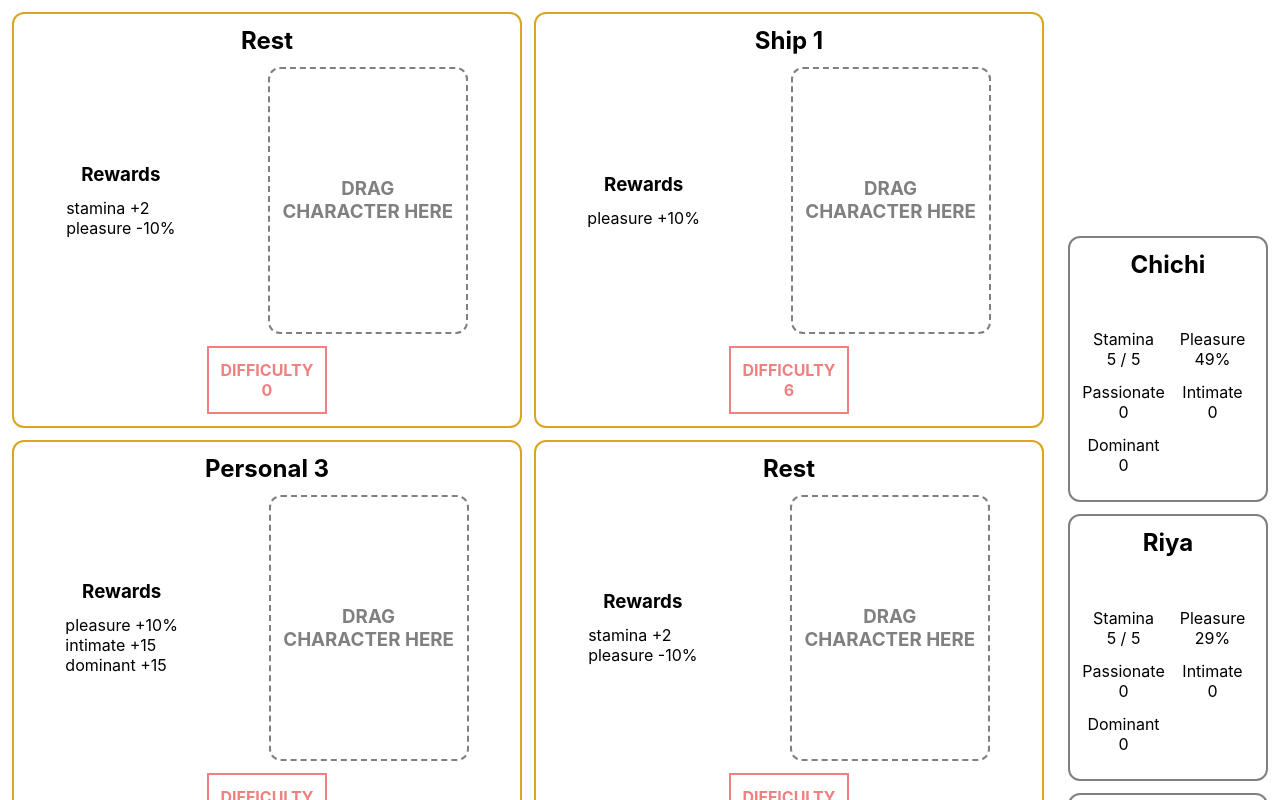
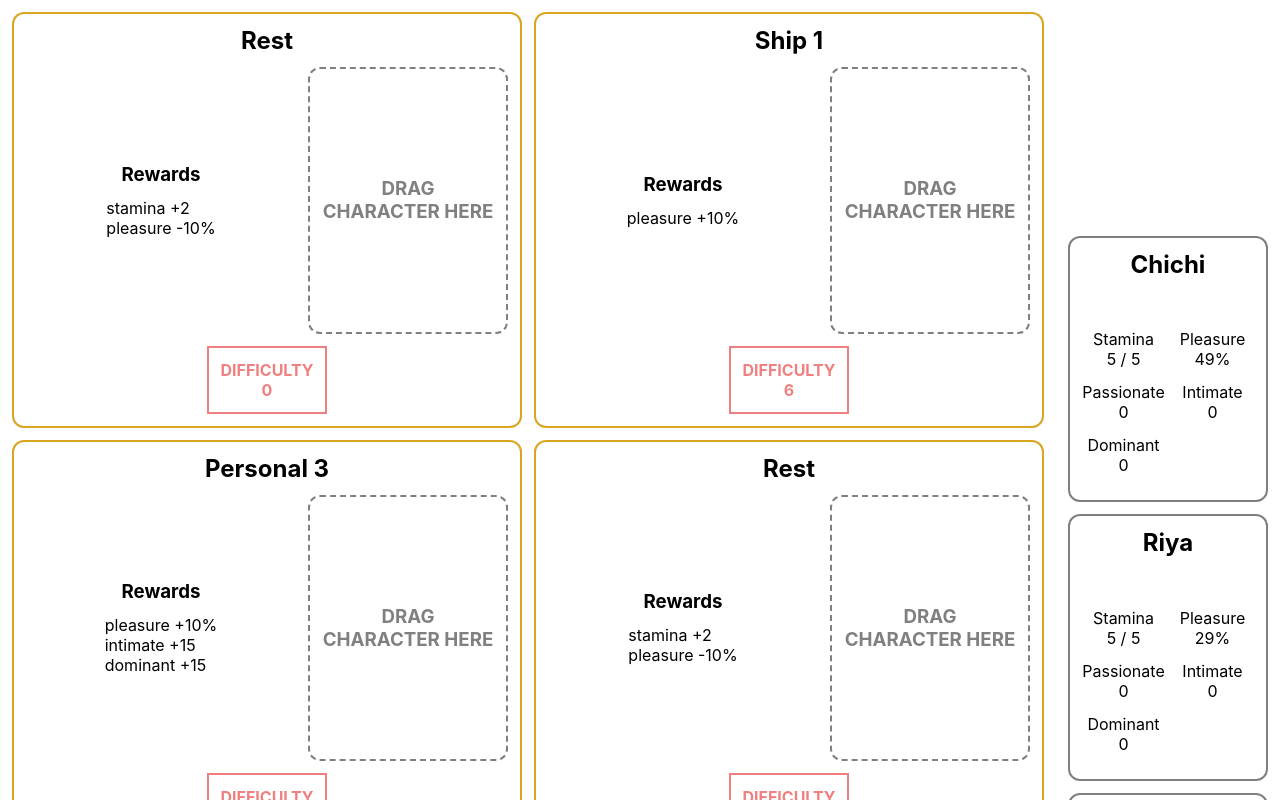
Before and after one commit to MrHands/task-gameplay, a React (Create React App) app: page / in a window 1280 px wide. Both pictures are taken after a click on the button "START GAME". Shown: the top 800 px of the page. Built offline with nearby package versions, Linux system fonts and the light colour scheme.

Commit message:
Consistent character sizes.

```diff
--- a/src/components/Character.css
+++ b/src/components/Character.css
@@ -1,5 +1,5 @@
 .o-character {
-	max-width: 200px;
+	min-width: 200px;
 	aspect-ratio: 240/320;
 	display: grid;
 	justify-items: center;
--- a/src/components/Task.css
+++ b/src/components/Task.css
@@ -4,6 +4,9 @@
 		'title       title       '
 		'effects     character   '
 		'carousel    carousel    ';
+	grid-template-columns:
+		1fr
+		min-content;
 	grid-template-rows:
 		min-content
 		min-content
```
